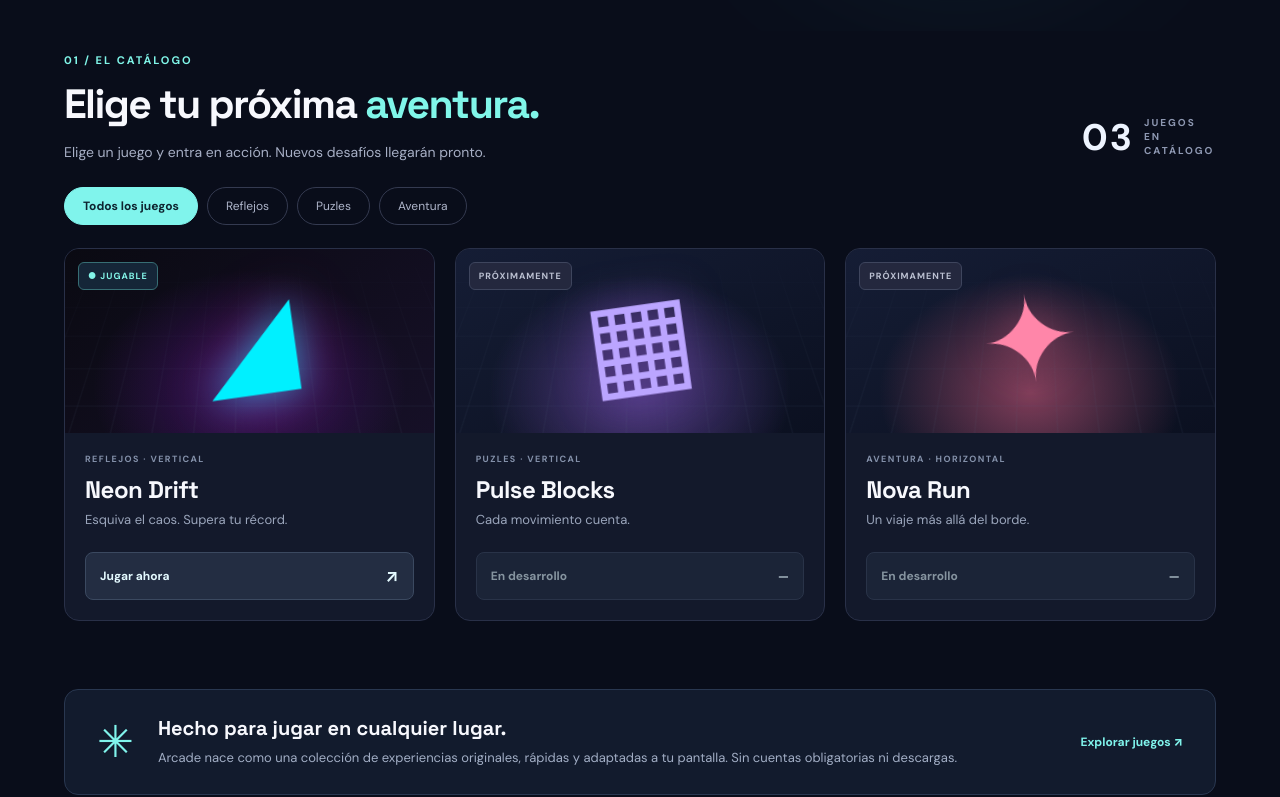
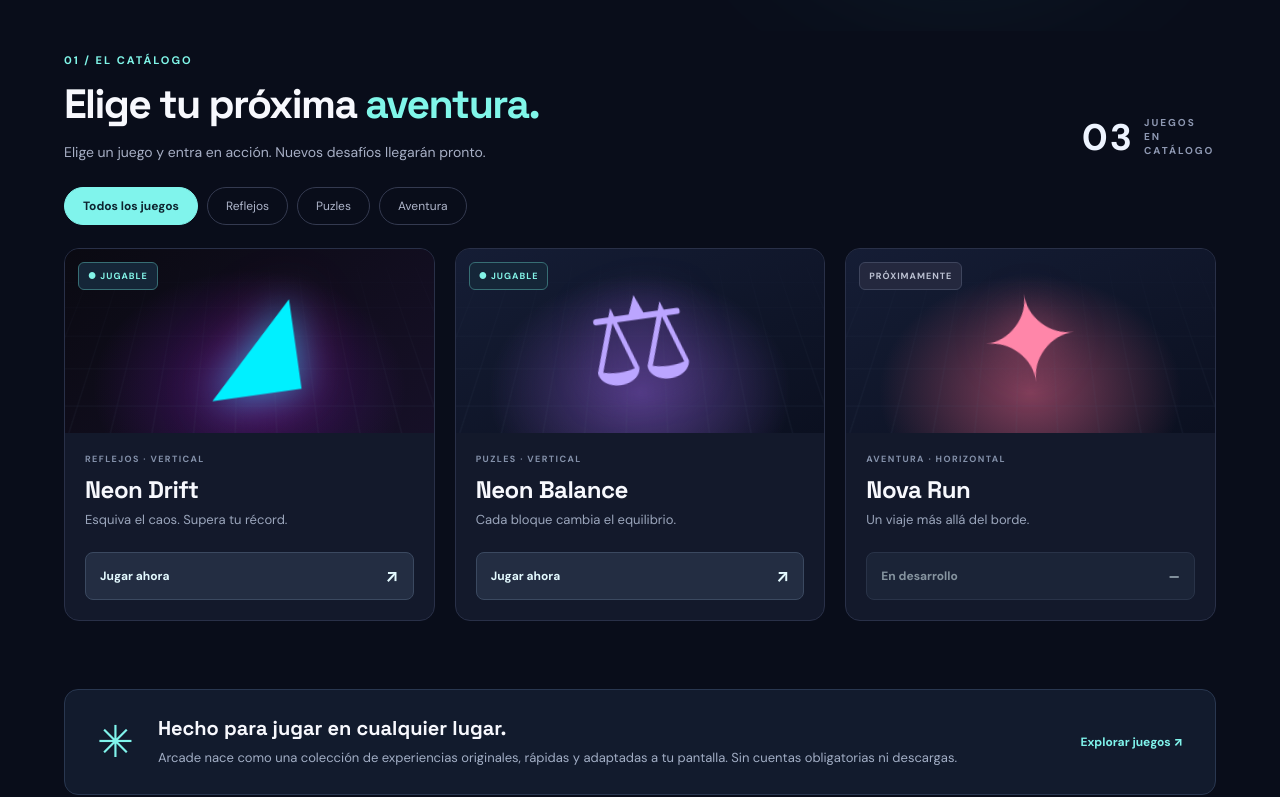
Before and after one commit to omarsantanar/Arcade, a React (Vite) app: page / in a window 1280 px wide. Shown: the part 537-1334 px from the top of the page. Built offline with nearby package versions, Linux system fonts and the light colour scheme.

Commit message:
feat(neon-balance): replace puzzle placeholder with playable game

```diff
--- a/src/games/registry.ts
+++ b/src/games/registry.ts
@@ -6,8 +6,8 @@ export const catalog: readonly GameManifest[] = [
     category: 'reflejos', available: true, accent: 'cyan', symbol: '◢', orientation: 'portrait',
   },
   {
-    id: 'pulse-blocks', title: 'Pulse Blocks', tagline: 'Cada movimiento cuenta.',
-    category: 'puzles', available: false, accent: 'violet', symbol: '▦', orientation: 'portrait',
+    id: 'neon-balance', title: 'Neon Balance', tagline: 'Cada bloque cambia el equilibrio.',
+    category: 'puzles', available: true, accent: 'violet', symbol: '⚖', orientation: 'portrait',
   },
   {
     id: 'nova-run', title: 'Nova Run', tagline: 'Un viaje más allá del borde.',
@@ -24,5 +24,9 @@ export async function loadGame(id: string): Promise<GameFactory> {
     const module = await import('./neon-drift/NeonDrift');
     return module.createNeonDrift;
   }
+  if (id === 'neon-balance') {
+    const module = await import('./neon-balance/NeonBalance');
+    return module.createNeonBalance;
+  }
   throw new Error(`Juego no disponible: ${id}`);
 }
```
